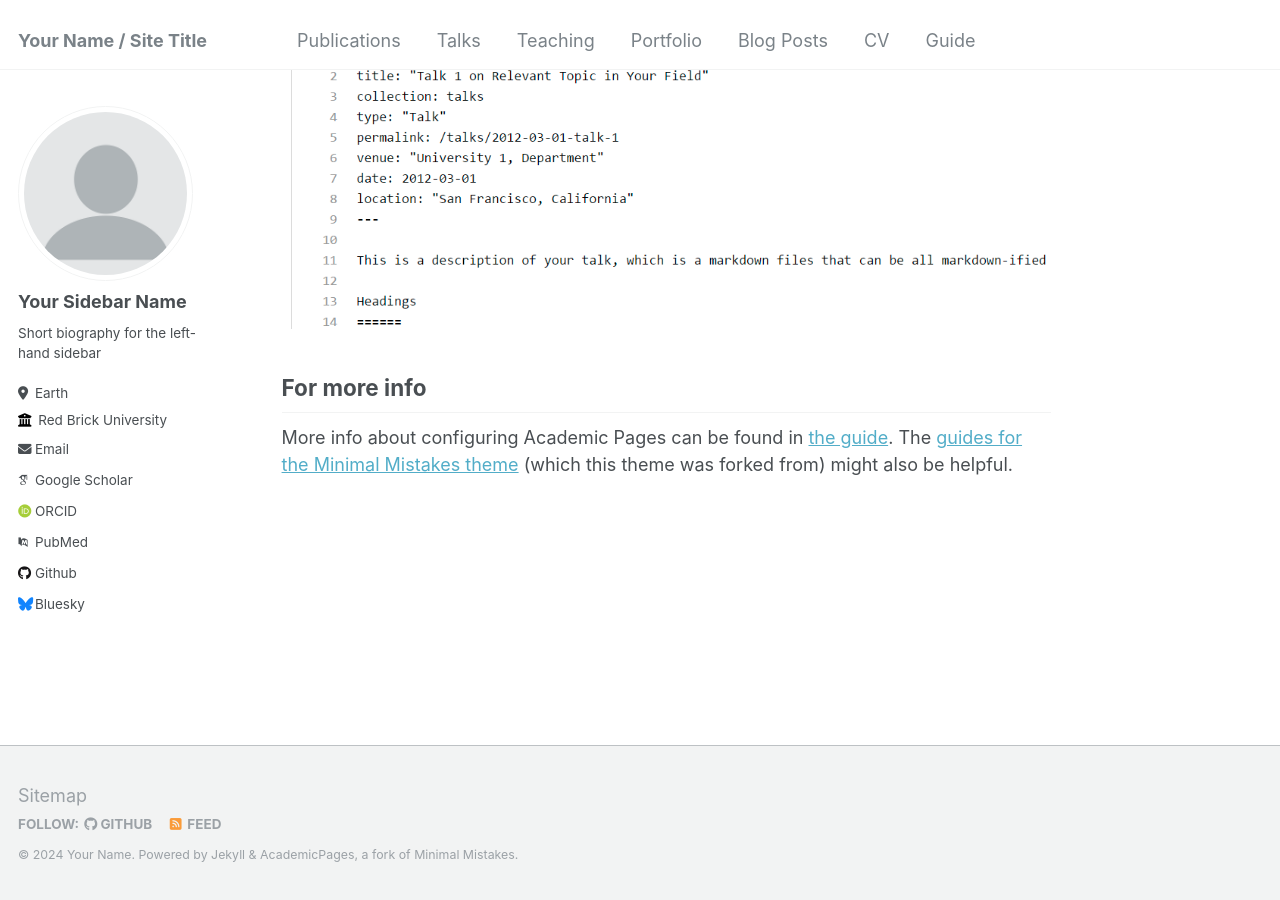
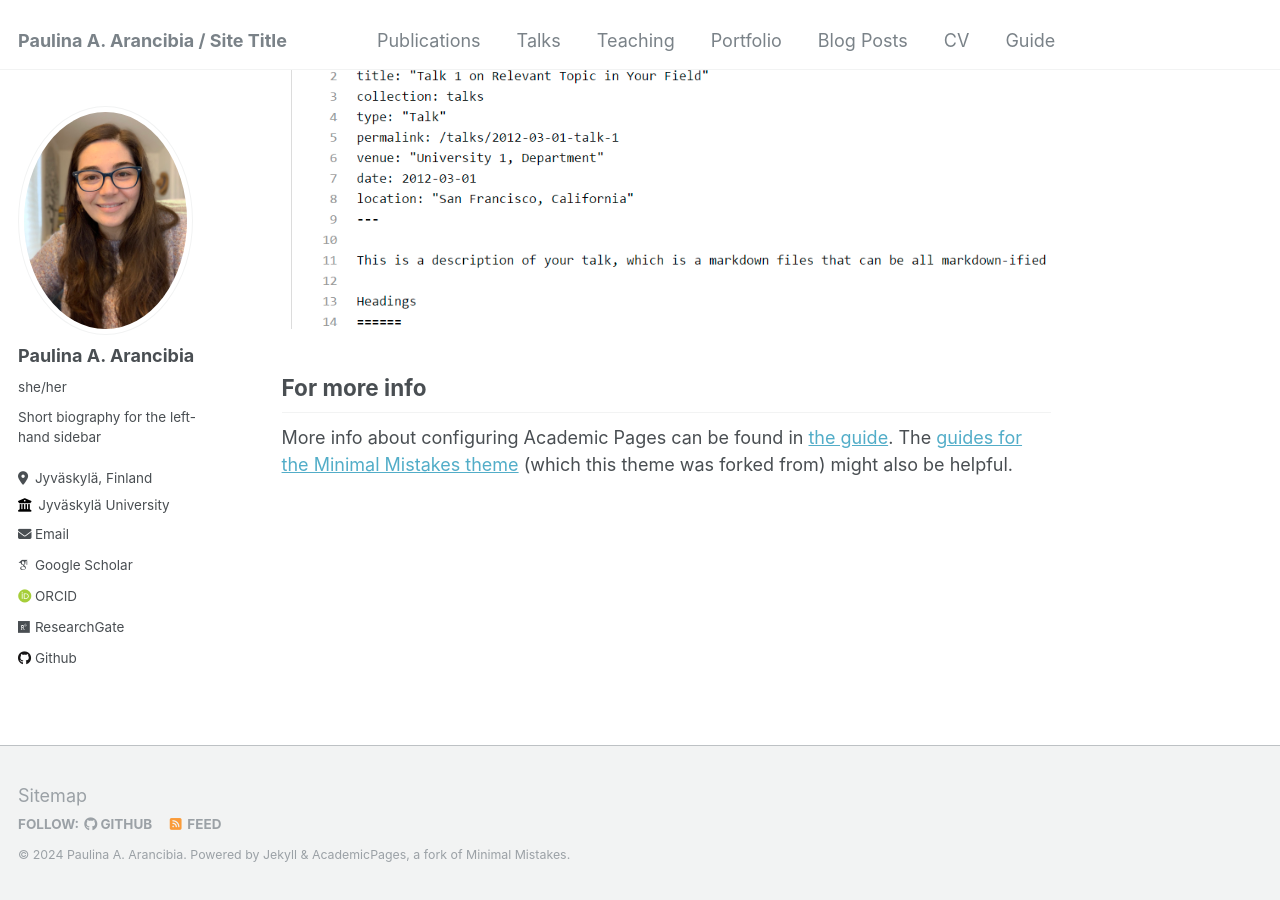
Before and after one commit to parancibia/parancibia.github.io, a Jekyll site: the page built from _pages/about.md, in a window 1280 px wide and 900 px high, scrolled down 2660 px. Built offline with Jekyll 4.4.1, drawn with Linux system fonts in a browser that asks for light colours; some web fonts are replaced.

Commit message:
update 11/05/2024

```diff
--- a/_config.yml
+++ b/_config.yml
@@ -8,9 +8,9 @@
 
 # Basic Site Settings
 locale                   : "en-US"
-title                    : "Your Name / Site Title"
+title                    : "Paulina A. Arancibia / Site Title"
 title_separator          : "-"
-name                     : &name "Your Name"
+name                     : &name "Paulina A. Arancibia"
 description              : &description "personal description"
 url                      : https://academicpages.github.io # the base hostname & protocol for your site e.g. "https://mmistakes.github.io"
 baseurl                  : "" # the subpath of your site, e.g. "/blog"
@@ -21,33 +21,33 @@ repository               : "academicpages/academicpages.github.io"
 #               Additional customization can be done by editing /_includes/author-profile.html
 author:
   # Biographic information
-  avatar           : "profile.png"
-  name             : "Your Sidebar Name"
-  pronouns         : # example: "she/her"
+  avatar           : "Paulina_2021_2.jpg"
+  name             : "Paulina A. Arancibia"
+  pronouns         : "she/her"
   bio              : "Short biography for the left-hand sidebar"
-  location         : "Earth"
-  employer         : "Red Brick University"
+  location         : "Jyväskylä, Finland"
+  employer         : "Jyväskylä University"
   uri              : # URL
-  email            : "none@example.org"
+  email            : "pauli.arancibia@gmail.com"
 
   # Academic websites
   arxiv            : # URL - Update with the correct link to your profile
-  googlescholar    : "https://scholar.google.com/citations?user=PS_CX0AAAAAJ"
+  googlescholar    : "https://scholar.google.com/citations?user=qM8MqgoAAAAJ&hl=en&oi=ao"
   impactstory      : # URL
-  orcid            : "http://orcid.org/yourorcidurl"
-  pubmed           : "https://www.ncbi.nlm.nih.gov/pubmed/?term=john+snow"
-  researchgate     : # URL
+  orcid            : "https://orcid.org/0000-0003-2476-8906"
+  pubmed           : # "https://www.ncbi.nlm.nih.gov/pubmed/?term=john+snow"
+  researchgate     : "https://www.researchgate.net/profile/Paulina-Arancibia"
 
   # Repositories and software development
   bitbucket        : # Username - Update with your username on the site
   codepen          : # Username
   dribbble         : # Username
-  github           : "academicpages"
+  github           : "parancibia"
   kaggle           : # Username
   stackoverflow    : # User number or user number and name (i.e., use "1" or "1/jeff-atwood")
 
   # Social media
-  bluesky          : "bsky.app" # Replace this with you Bluesky username
+  bluesky          : # Replace this with you Bluesky username
   facebook         : # Username
   flickr           : # Username
   foursquare       : # Username
```
Also changed, not shown: images/Paulina_2021_2.jpg (added), 3 other files.
